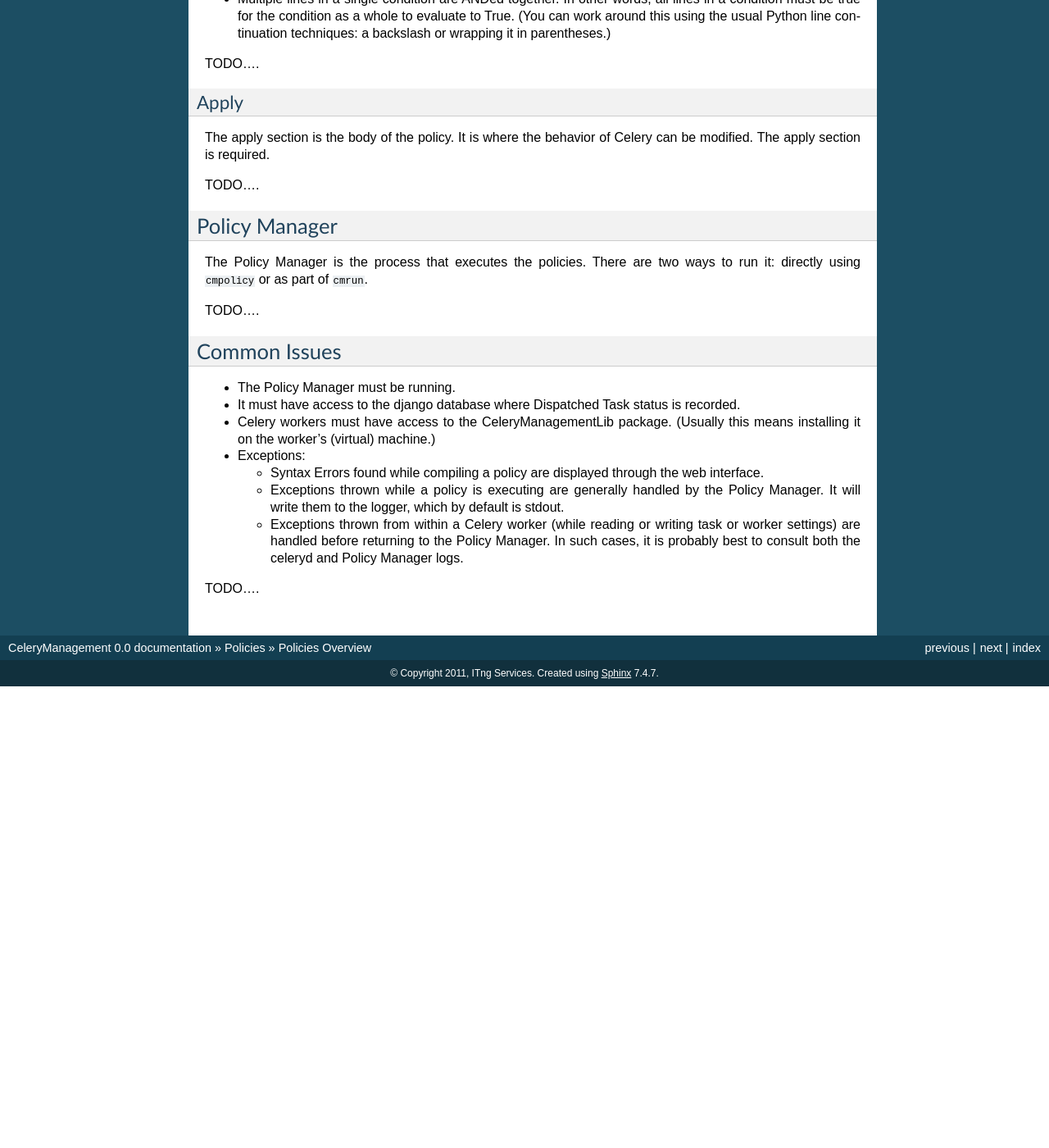
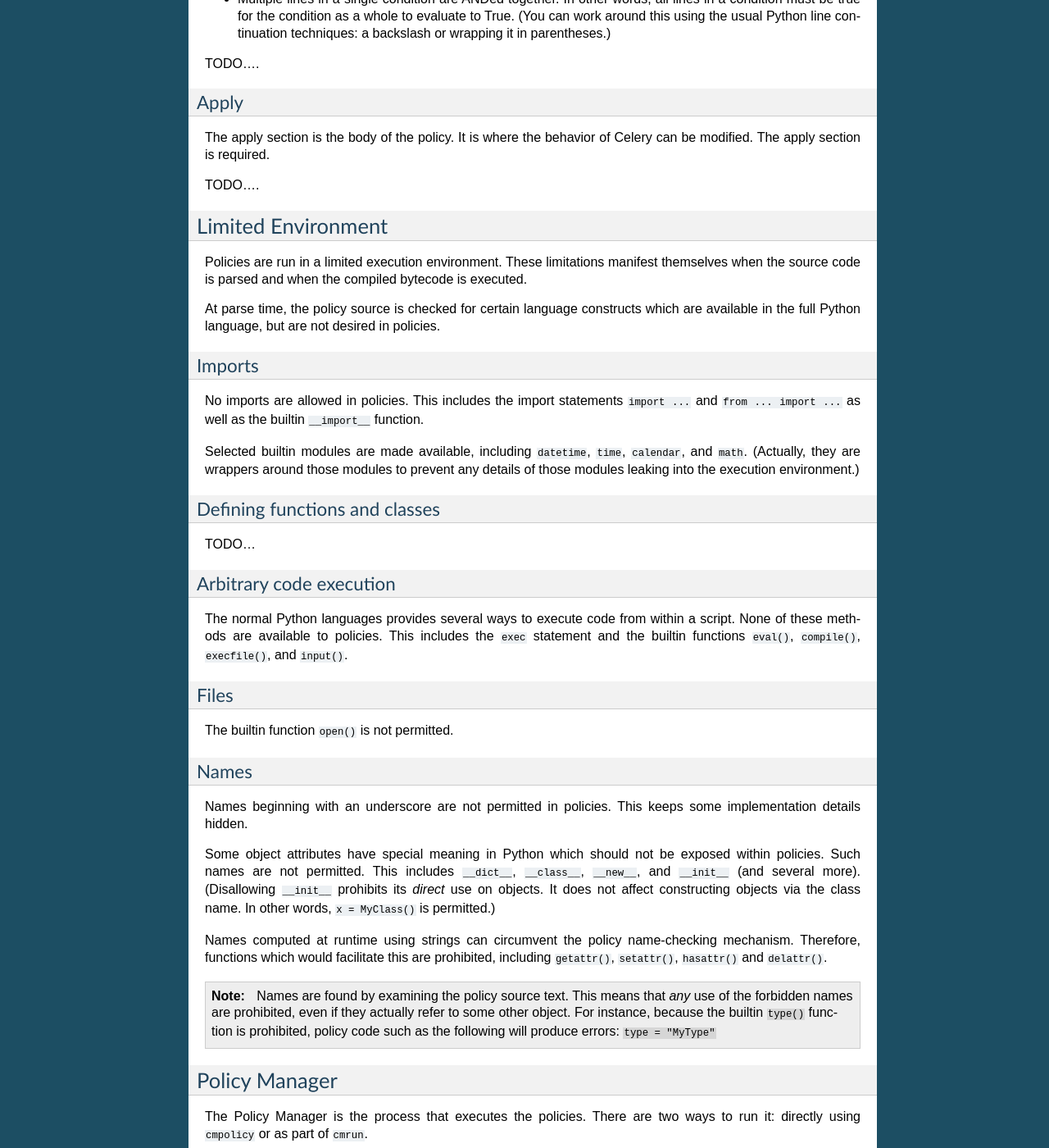
Before and after one commit to bmbouter/CeleryManagement, a Sphinx documentation site: the page built from doc/policy/overview.rst, in a window 1280 px wide and 1400 px high, scrolled down 1650 px. Shown: the whole window at 82% size. Built offline with Sphinx 7.4.7, drawn with Linux system fonts in a browser that asks for light colours; before the commit the page ends 2487 px from its top, so only the background shows below that; some of the changed text lies outside the part shown.

Commit message:
Updated policy docs.

```diff
--- a/README.rst
+++ b/README.rst
@@ -1,5 +1,5 @@
 Quick Start Instructions
-############
+########################
 
 Overview of Steps
 =================
--- a/doc/policy/overview.rst
+++ b/doc/policy/overview.rst
@@ -49,7 +49,7 @@ TODO....
 
 Not permitted in any section:
 
-- imports
+- imports (selected modules are available to policies)
 - defining functions (with ``def`` or with ``lambda``)
 - defining classes
 - ``exec`` statement or ``eval()`` function
@@ -108,6 +108,73 @@ Celery can be modified.  The apply section is required.
 
 TODO....
 
+Limited Environment
+===================
+
+Policies are run in a limited execution environment.  These limitations
+manifest themselves when the source code is parsed and when the compiled
+bytecode is executed.
+
+At parse time, the policy source is checked for certain language constructs
+which are available in the full Python language, but are not desired in
+policies.
+
+
+
+Imports
+~~~~~~~
+
+No imports are allowed in policies.  This includes the import statements
+``import ...`` and ``from ... import ...`` as well as the builtin
+``__import__`` function.
+
+Selected builtin modules are made available, including ``datetime``,
+``time``, ``calendar``, and ``math``.  (Actually, they are wrappers around
+those modules to prevent any details of those modules leaking into the
+execution environment.)
+
+Defining functions and classes
+~~~~~~~~~~~~~~~~~~~~~~~~~~~~~~
+
+TODO...
+
+Arbitrary code execution
+~~~~~~~~~~~~~~~~~~~~~~~~
+
+The normal Python languages provides several ways to execute code from
+within a script.  None of these methods are available to policies.  This
+includes the ``exec`` statement and the builtin functions ``eval()``,
+``compile()``, ``execfile()``, and ``input()``.
+
+Files
+~~~~~
+
+The builtin function ``open()`` is not permitted.
+
+Names
+~~~~~
+
+Names beginning with an underscore are not permitted in policies.  This keeps
+some implementation details hidden.
+
+Some object attributes have special meaning in Python which should not be
+exposed within policies.  Such names are not permitted.  This includes
+``__dict__``, ``__class__``, ``__new__``, and ``__init__`` (and several more).
+(Disallowing ``__init__`` prohibits its *direct* use on objects.  It does not
+affect constructing objects via the class name.  In other words,
+``x = MyClass()`` is permitted.)
+
+Names computed at runtime using strings can circumvent the policy name-checking
+mechanism.  Therefore, functions which would facilitate this are prohibited,
+including ``getattr()``, ``setattr()``, ``hasattr()`` and ``delattr()``.
+
+.. note:: Names are found by examining the policy source text.  This means that
+   *any* use of the forbidden names are prohibited, even if they actually refer
+   to some other object.  For instance, because the builtin ``type()`` function
+   is prohibited, policy code such as the following will produce errors:
+   ``type = "MyType"``
+
+
 Policy Manager
 ==============
 
@@ -122,7 +189,8 @@ Common Issues
 - The Policy Manager must be running.
 - It must have access to the django database where Dispatched Task status is
   recorded.
-- Celery workers must have access to the CeleryManagementLib package.  (Usually this means installing it on the worker's (virtual) machine.)
+- Celery workers must have access to the CeleryManagementLib package.  (Usually
+  this means installing it on the worker's (virtual) machine.)
 - Exceptions:
 
   - Syntax Errors found while compiling a policy are displayed through the web
```
